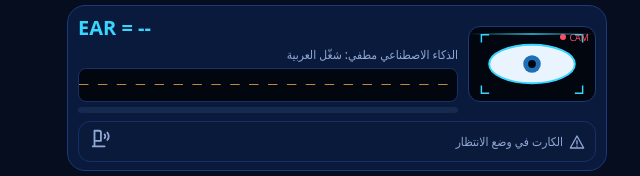
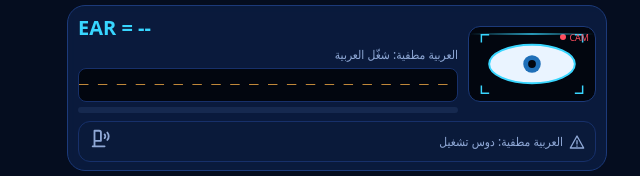
Before and after one commit to mohamed3lio/yaqiz-simulator, a plain HTML site: page index.html in a window 1280 px wide. Shown: the part 412-588 px from the top of the page, 303-943 px from the left. Drawn offline with Linux system fonts and the light colour scheme.

Commit message:
Update index.html

```diff
--- a/index.html
+++ b/index.html
@@ -297,13 +297,13 @@ function render(){
   $("sc").setAttribute("ry",ry);$("ir").setAttribute("r",Math.min(9,Math.max(.5,ry-1)));$("pu").setAttribute("r",Math.min(4,Math.max(.3,ry-3)));
   $("cam").className=closed?"closed":"";
   $("ear").textContent=S.keyOn?"EAR = "+e.toFixed(2):"EAR = --";$("ear").className="ltr"+(closed?" closed":"");
-  $("dstate").textContent=!S.keyOn?"الذكاء الاصطناعي مطفي: شغّل العربية":closed?("العين مقفولة "+S.drowsyT.toFixed(1)+" ث"):"العين مفتوحة";
+  $("dstate").textContent=!S.keyOn?"العربية مطفية: شغّل العربية":S.alert?("نعاس! العين مقفولة "+S.drowsyT.toFixed(1)+" ث"):closed?("العين مقفولة "+S.drowsyT.toFixed(1)+" ث"):"العين مفتوحة";
   $("hold").firstChild.style.width=Math.min(100,S.drowsyT/S.hold*100)+"%";
   var pts=S.hist.map(function(v,i){return (i*120/59).toFixed(1)+","+(32-v/.4*30).toFixed(1)}).join(" ");
   $("pl").setAttribute("points",pts);
   var ty=32-S.earThr/.4*30;$("thrLine").setAttribute("y1",ty);$("thrLine").setAttribute("y2",ty);
   document.body.classList.toggle("alert",S.alert);
-  $("alertT").textContent=S.alert?"نعاس! فوق وخد استراحة":(S.keyOn?"الكارت مراقب السواق: كله تمام":"الكارت في وضع الانتظار");
+  $("alertT").textContent=S.alert?"نعاس! فوق وخد استراحة":(S.keyOn?"الكارت مراقب السواق: كله تمام":"العربية مطفية: دوس تشغيل");
   $("seat").title=S.alert?"اهتزاز الكرسي شغال":"اهتزاز الكرسي ساكن";
   // controls
   $("chKey").className="chip"+(S.keyOn?" on":"");
```
